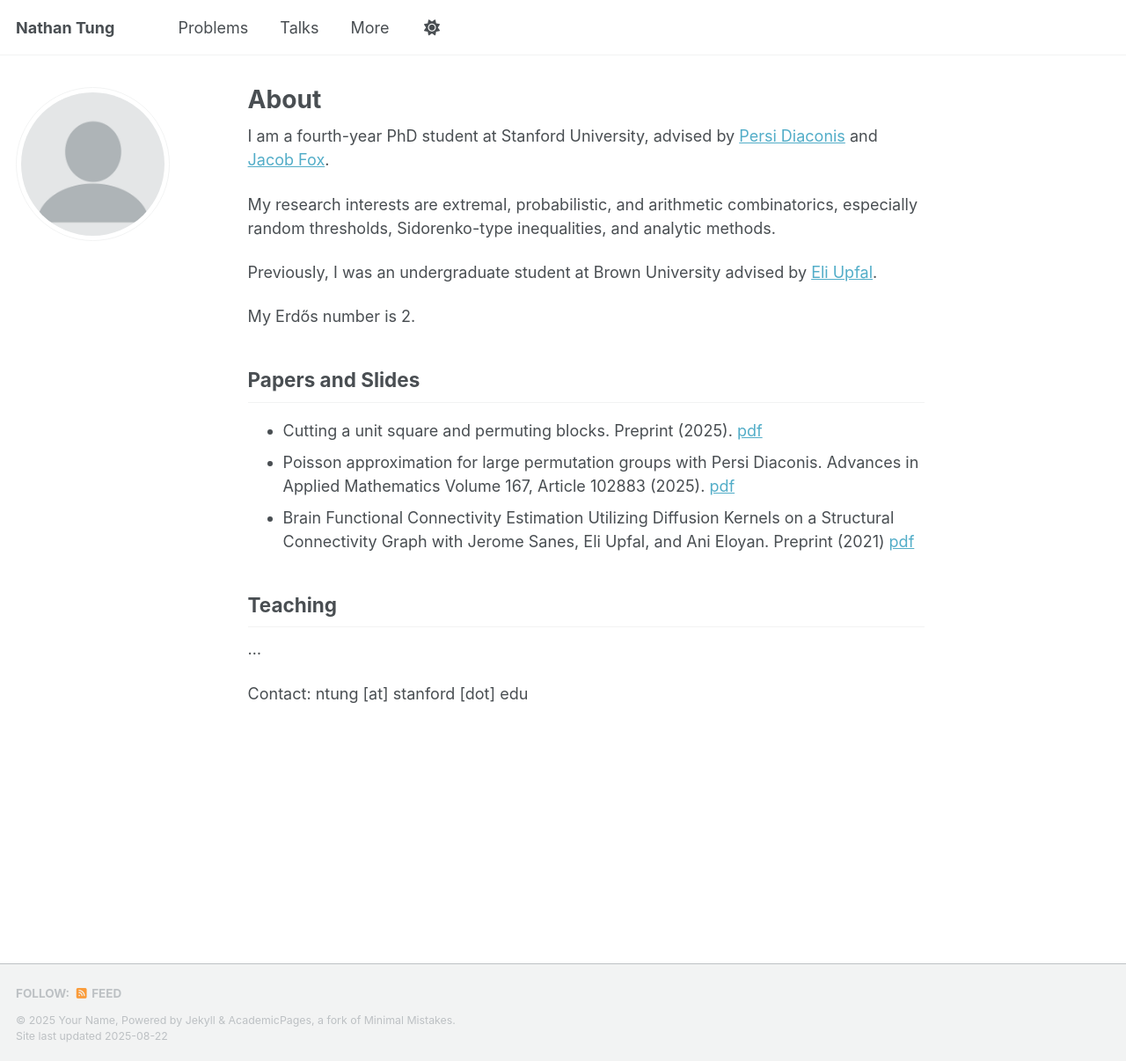
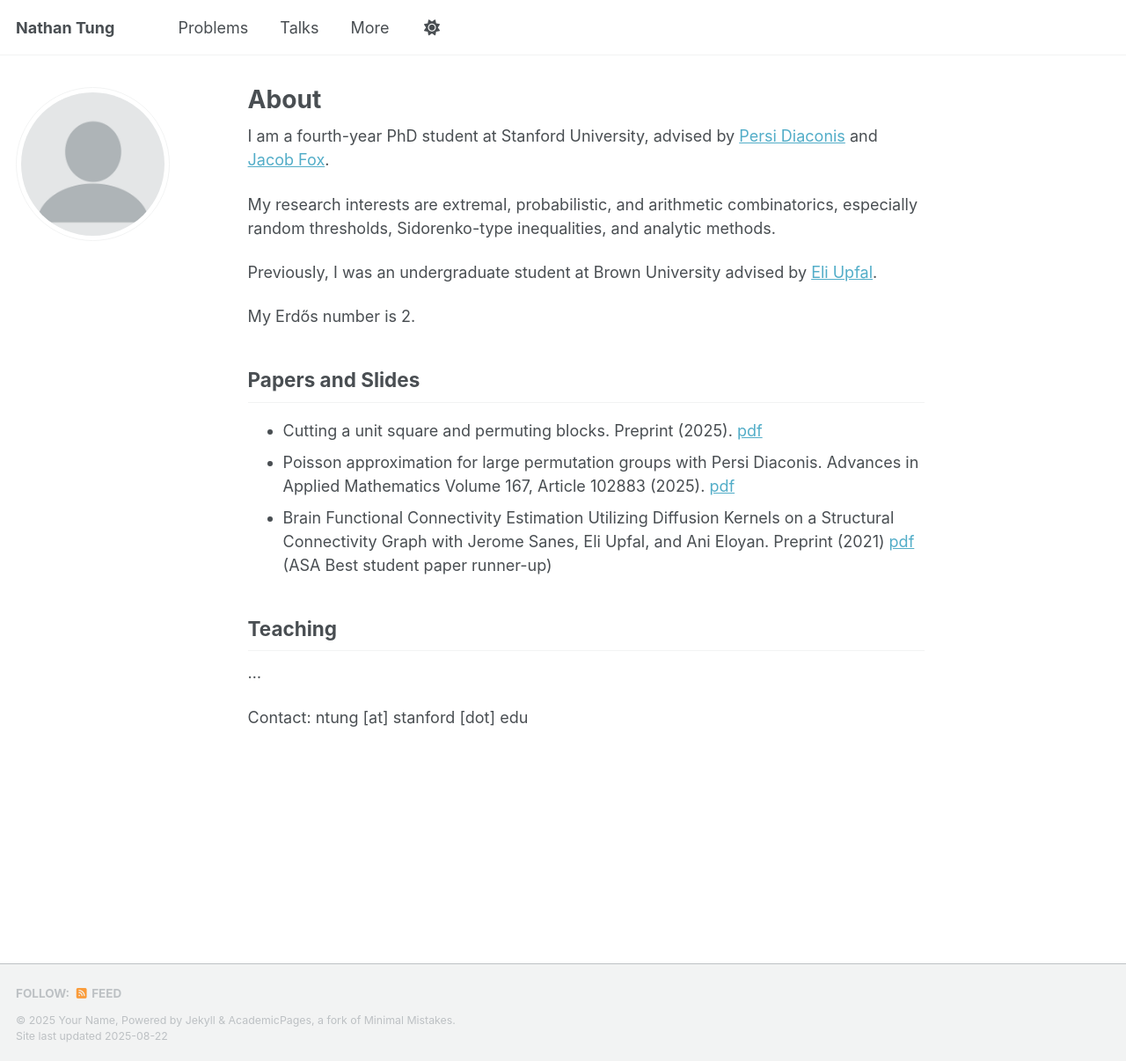
Before and after one commit to njtung/njtung.github.io, a Jekyll site: the page built from _pages/about.md, in a window 1280 px wide and 1206 px high. Shown: the whole window at 88% size. Built offline with Jekyll 4.4.1, drawn with Linux system fonts in a browser that asks for light colours; a script that is not in the unit is left out.

Commit message:
Update about.md

```diff
--- a/_pages/about.md
+++ b/_pages/about.md
@@ -22,7 +22,7 @@ My Erdős number is 2.
 * Poisson approximation for large permutation groups with Persi Diaconis. Advances in Applied
 Mathematics Volume 167, Article 102883 (2025). [pdf](https://arxiv.org/pdf/2408.06611)
 * Brain Functional Connectivity Estimation Utilizing Diffusion Kernels on a Structural Connectivity
-Graph with Jerome Sanes, Eli Upfal, and Ani Eloyan. Preprint (2021) [pdf](https://arxiv.org/pdf/2111.08118)
+Graph with Jerome Sanes, Eli Upfal, and Ani Eloyan. Preprint (2021) [pdf](https://arxiv.org/pdf/2111.08118) (ASA Best student paper runner-up)
 
 ## Teaching
 ...
```
